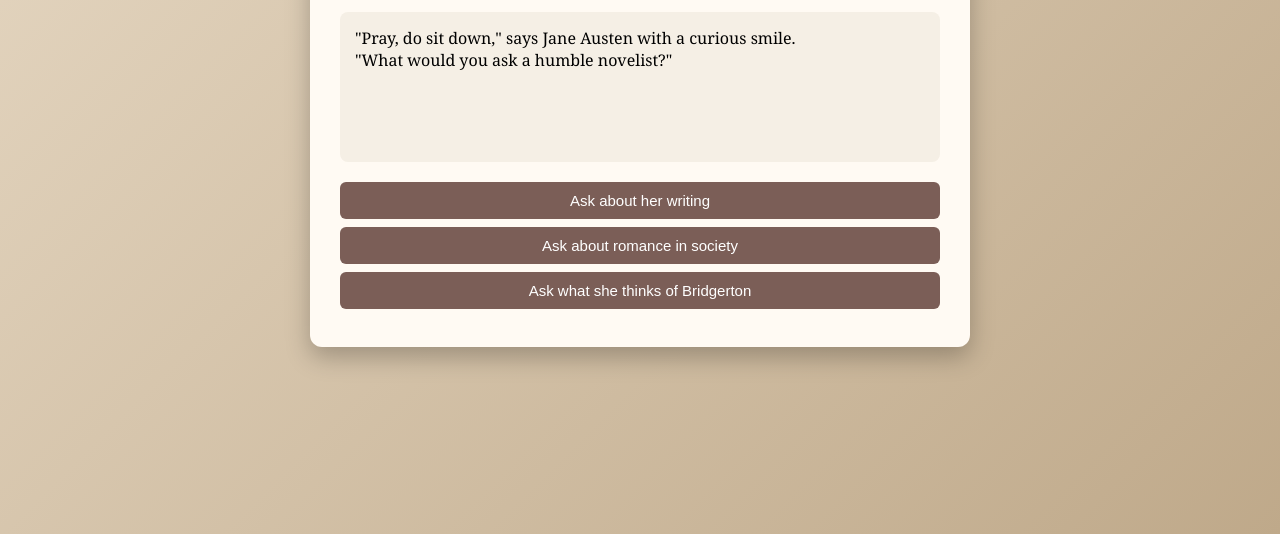
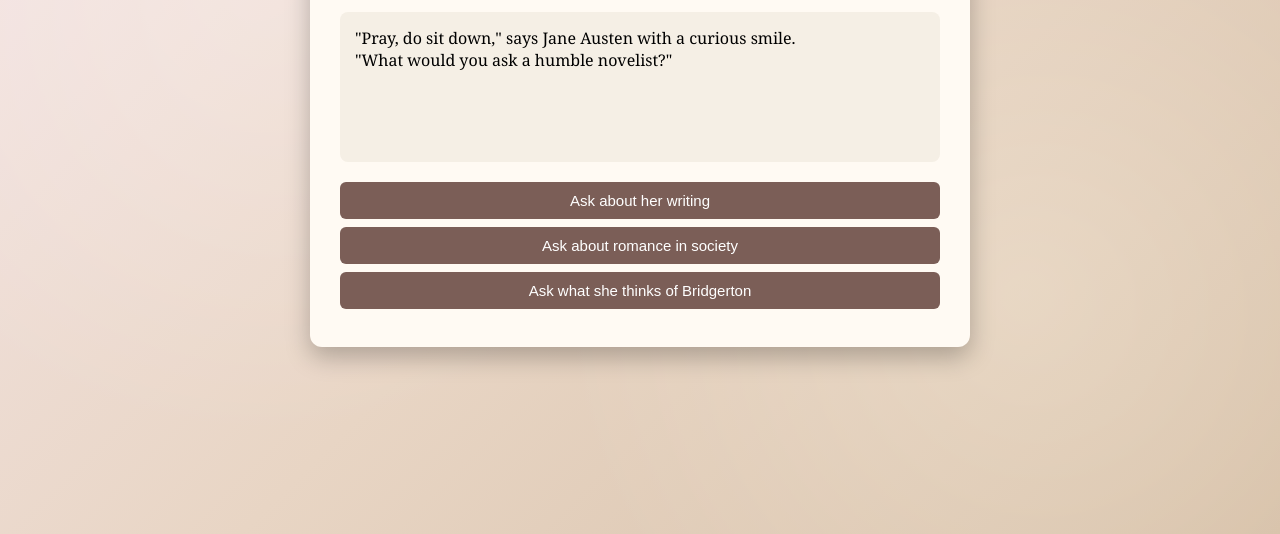
Before and after one commit to ThinkSmartFast/SeriousGames, a plain HTML site: page index.html in a window 1280 px wide. Shown: the part 266-800 px from the top of the page. Drawn offline with Linux system fonts and the light colour scheme.

Commit message:
Update index.html

```diff
--- a/index.html
+++ b/index.html
@@ -9,6 +9,25 @@
 body{
 font-family:Georgia,serif;
 background:linear-gradient(135deg,#e6d8c3,#bfa98a);
+margin:0;
+display:flex;
+justify-content:center;
+align-items:center;
+height:100vh;
+}
+
+body{
+font-family:Georgia,serif;
+
+/* Romantic layered background */
+background:
+radial-gradient(circle at 20% 30%, rgba(255, 230, 230, 0.6), transparent 40%),
+radial-gradient(circle at 80% 70%, rgba(255, 240, 220, 0.6), transparent 40%),
+linear-gradient(135deg,#f5e6e8,#e8d5c4,#d6c0a8);
+
+/* Optional subtle texture (very light) */
+background-blend-mode: soft-light;
+
 margin:0;
 display:flex;
 justify-content:center;
```
